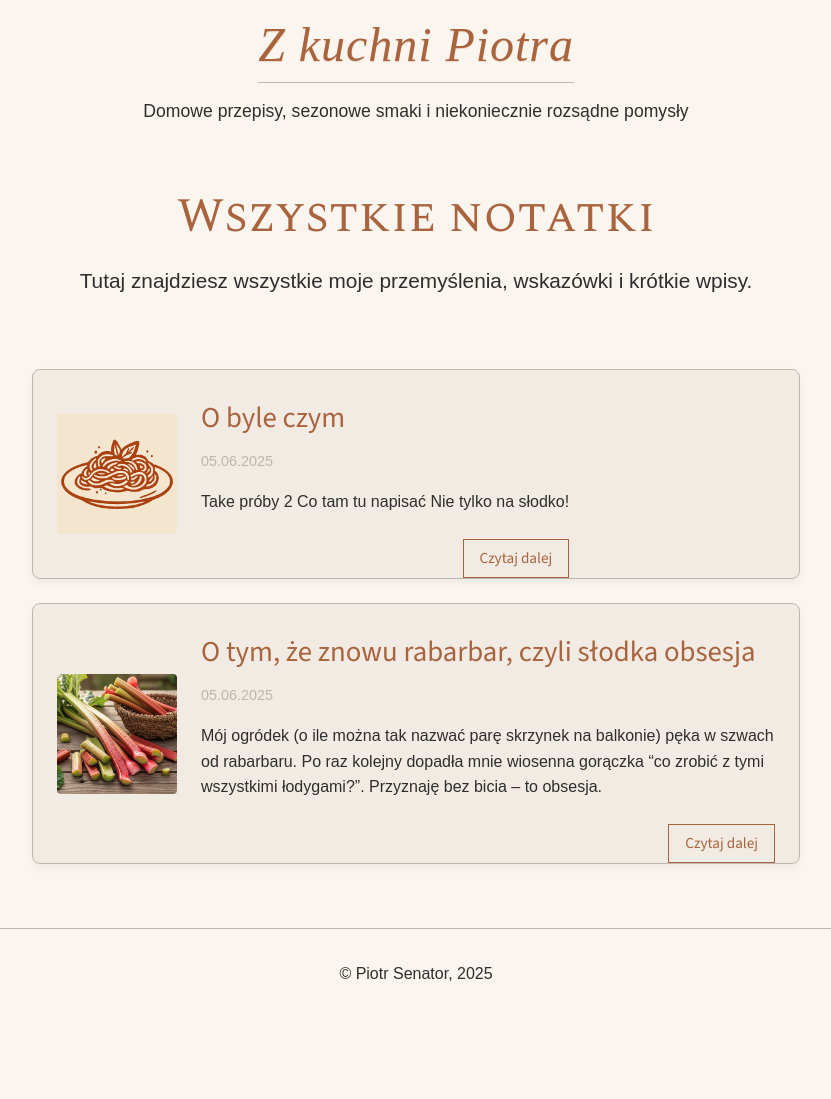
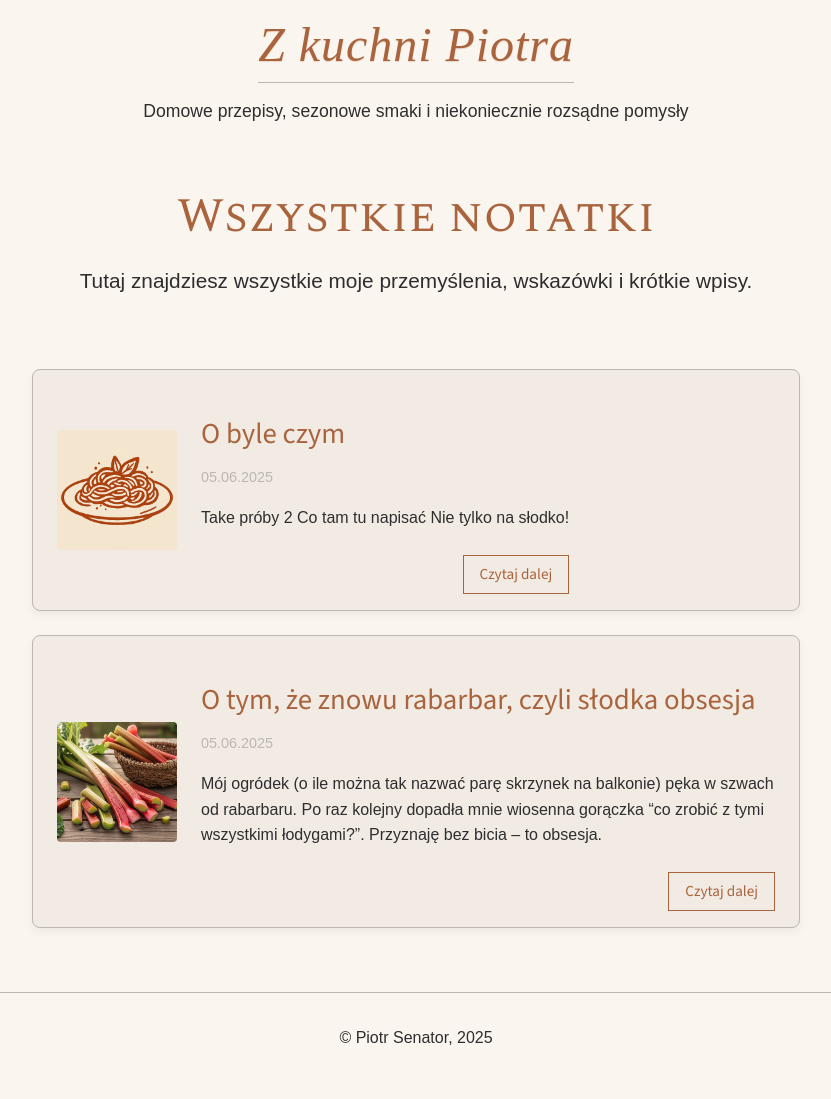
Before and after one commit to piotrsenator/kuchnia, a Jekyll site: the page built from notes.html, in a window 1280 px wide. Shown: the whole page, without its empty margins (224-1055 px from the left). Built offline with Jekyll 4.4.1, drawn with Linux system fonts in a browser that asks for light colours; some web fonts are replaced; before the commit the page ends 1035 px from its top, so only the background shows below that.

Commit message:
Update _note-card.scss

```diff
--- a/_sass/components/_note-card.scss
+++ b/_sass/components/_note-card.scss
@@ -122,7 +122,7 @@
   background-color: var(--color-background-accent);
   border: 1px solid var(--color-secondary);
   border-radius: var(--border-radius-md);
-  padding: 0 var(--spacing-md);
+  padding: var(--spacing-sm) var(--spacing-md);
   box-shadow: var(--shadow-md);
   align-items: center;
   transition: transform 0.2s ease, box-shadow 0.2s ease;
```
